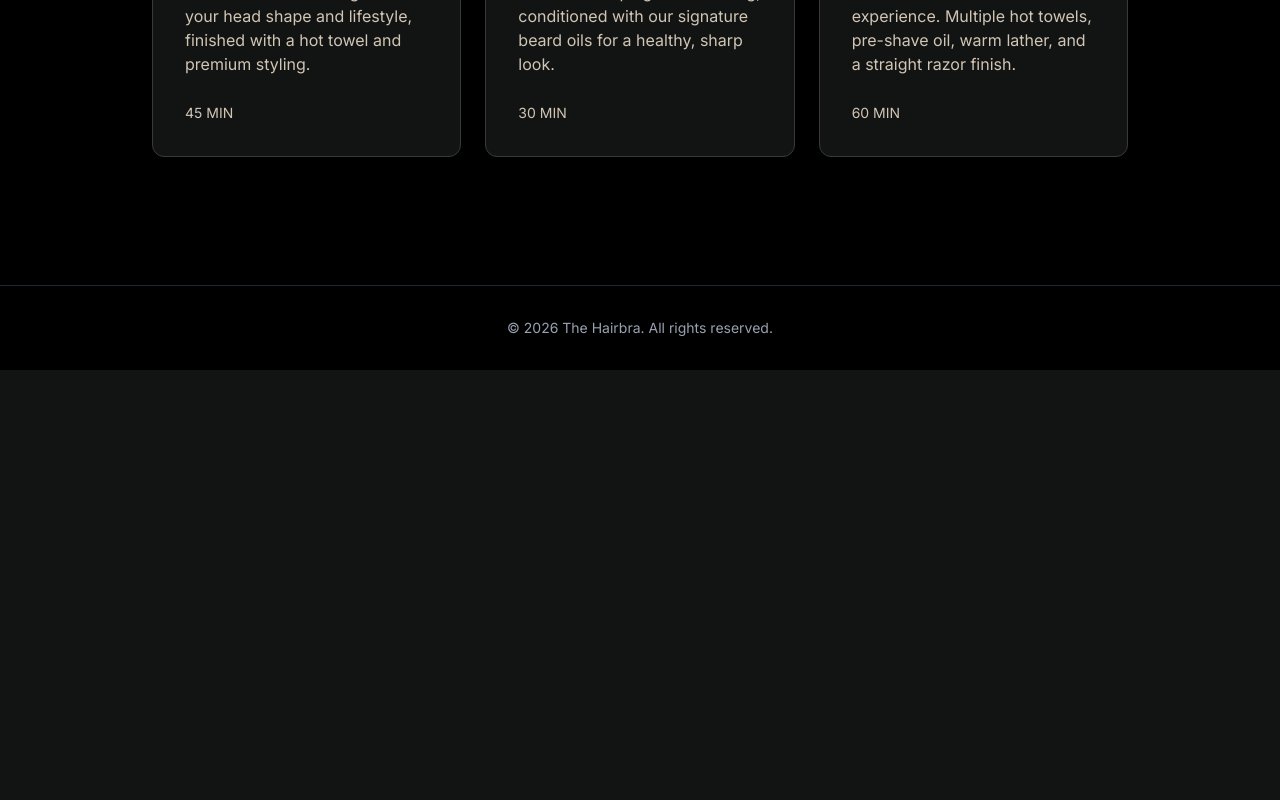
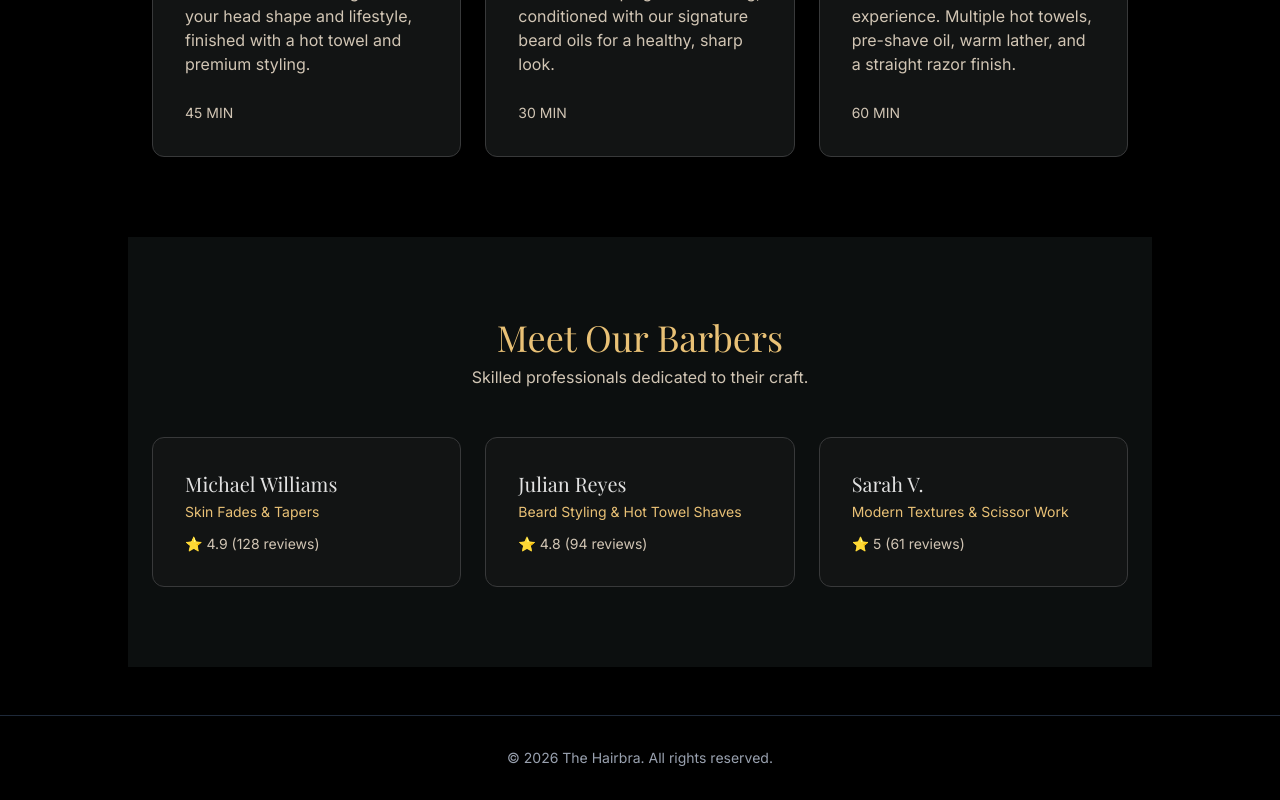
Before and after one commit to aidan-g-barends/The_HairBra, a React (Vite) app: page / in a window 1280 px wide. Shown: the part 1380-2180 px from the top of the page. Before the commit the page ends 1750 px from the top, so only its background shows below. Built offline with nearby package versions, Linux system fonts and the light colour scheme.

Commit message:
wire barbers section into homepage

```diff
--- a/src/App.jsx
+++ b/src/App.jsx
@@ -6,6 +6,7 @@ import Register from './pages/Register'
 import Hero from './components/layout/home/Hero'
 import About from './components/layout/home/About'
 import Services from './components/layout/home/Services'
+import Barbers from './components/layout/home/Barbers'
 
 function App() {
   return (
@@ -21,6 +22,7 @@ function App() {
               <Hero />
               <About />
               <Services />
+              <Barbers />
             </>
           }
         />
```
